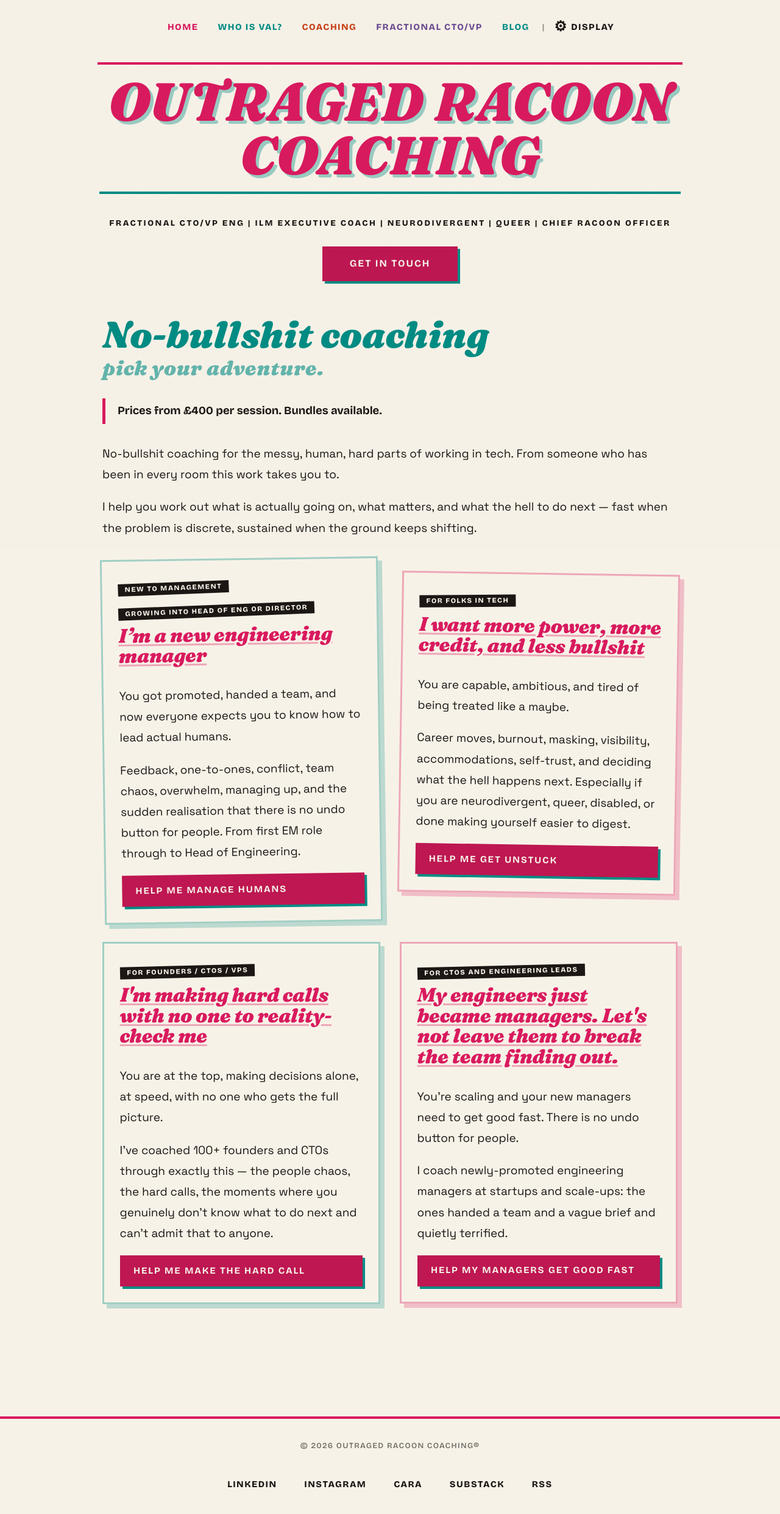
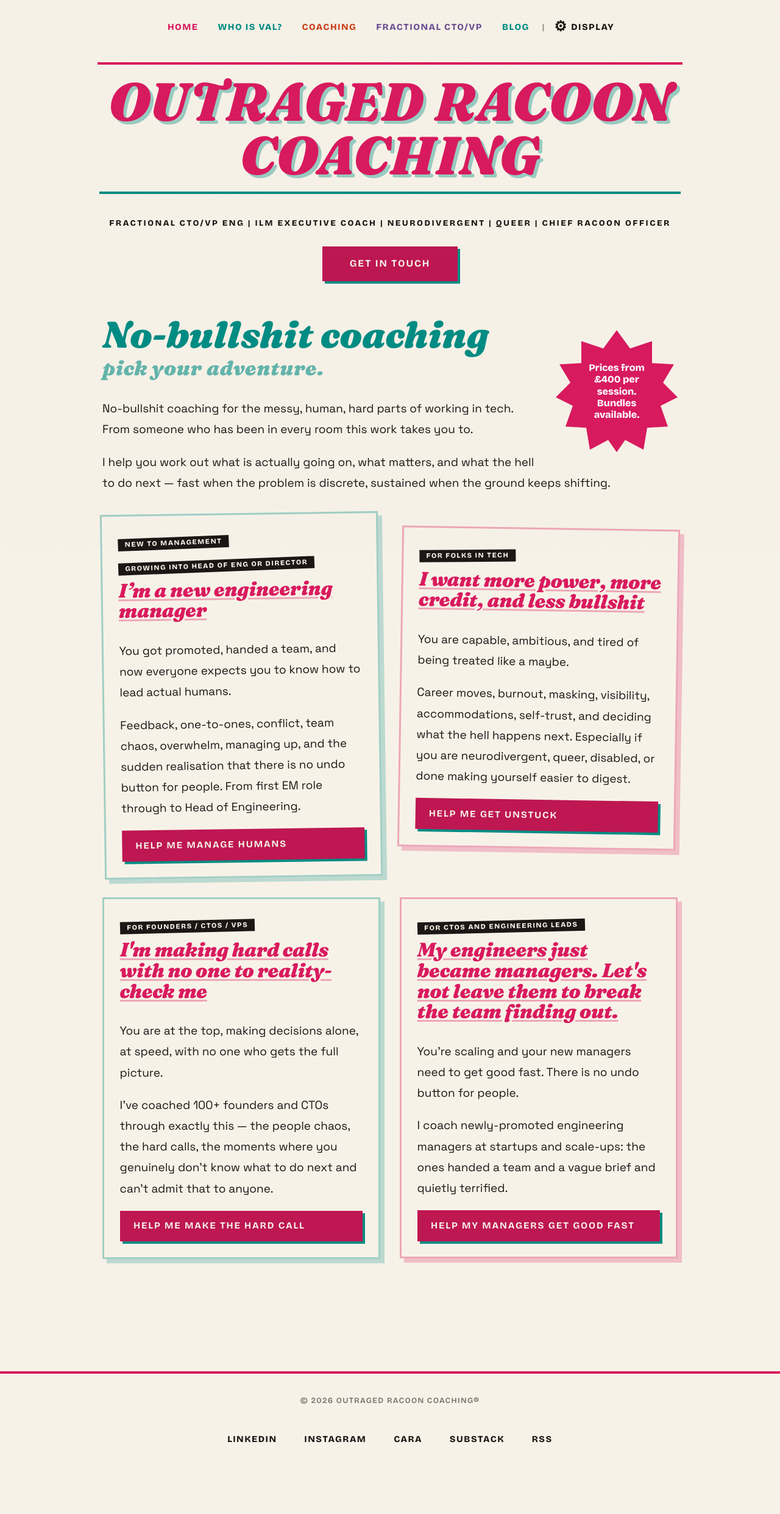
Before and after one commit to outragedpinkracoon/outragedpinkracoon.github.io, a Jekyll site: the page built from pages/coaching.md, in a window 1280 px wide. Shown: the whole page at 61% size. Built offline with Jekyll 4.4.1, drawn with Linux system fonts in a browser that asks for light colours; comment, search, counter and statistics services are not loaded; after the commit the page ends 2409 px from its top, so only the background shows below that.

Commit message:
starburst

```diff
--- a/_sass/main.scss
+++ b/_sass/main.scss
@@ -2101,6 +2101,39 @@ blockquote {
 // CALLOUT BLOCKS — chunky stamped statements
 // ━━━━━━━━━━━━━━━━━━━━━━━━━━━━━━━━━━━━━━━━━━━━━━━━━━━━━━━━━━━━━━━━━━━━━━━━━━━━
 
+.starburst {
+  display: flex;
+  align-items: center;
+  justify-content: center;
+  width: 180px;
+  height: 180px;
+  background: $magenta;
+  color: white;
+  font-family: $font-primary;
+  font-size: 0.9rem;
+  font-weight: 900;
+  line-height: 1.2;
+  text-align: center;
+  padding: 2.5rem;
+  margin: 0 auto 1.5rem;
+  clip-path: polygon(
+    50% 0%, 61% 15%, 79% 9%, 79% 27%,
+    97% 28%, 88% 43%, 100% 55%, 86% 62%,
+    92% 79%, 75% 80%, 72% 98%, 57% 90%,
+    50% 100%, 43% 90%, 28% 98%, 25% 80%,
+    8% 79%, 14% 62%, 0% 55%, 12% 43%,
+    3% 28%, 21% 27%, 21% 9%, 39% 15%
+  );
+
+  @include respond-to('medium') {
+    width: 200px;
+    height: 200px;
+    font-size: 1rem;
+    float: right;
+    margin: -7rem 0 1rem 1.5rem;
+  }
+}
+
 .pull-quote {
   font-family: $font-primary;
   font-size: 1.15rem;
--- a/pages/coaching.md
+++ b/pages/coaching.md
@@ -7,7 +7,7 @@ title_sub: pick your adventure.
 description: No-bullshit 1:1 coaching for engineering managers, founders, CTOs, and folks in tech from an ILM-certified executive coach and CTO/VP Engineering.
 ---
 
-<p class="pull-quote">Prices from £400 per session. Bundles available.</p>
+<p class="starburst">Prices from £400 per session. Bundles available.</p>
 
 <p>No-bullshit coaching for the messy, human, hard parts of working in tech. From someone who has been in every room this work takes you to.</p>
 
```
